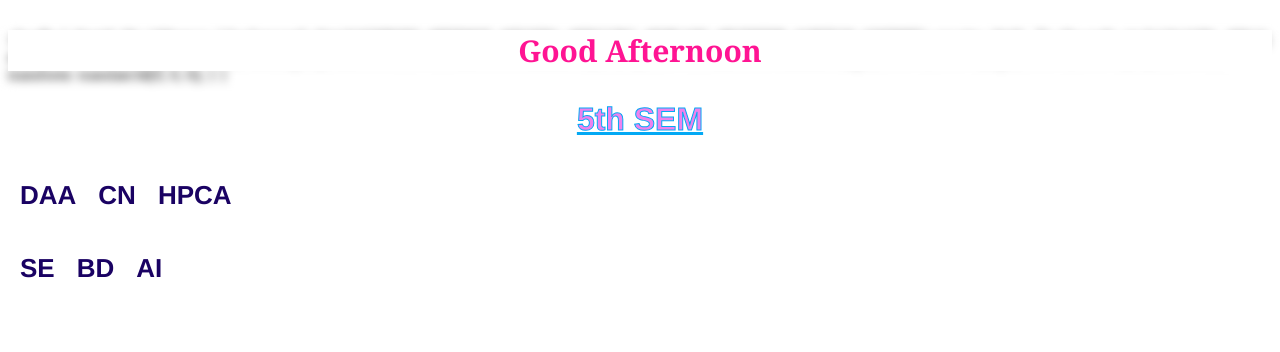
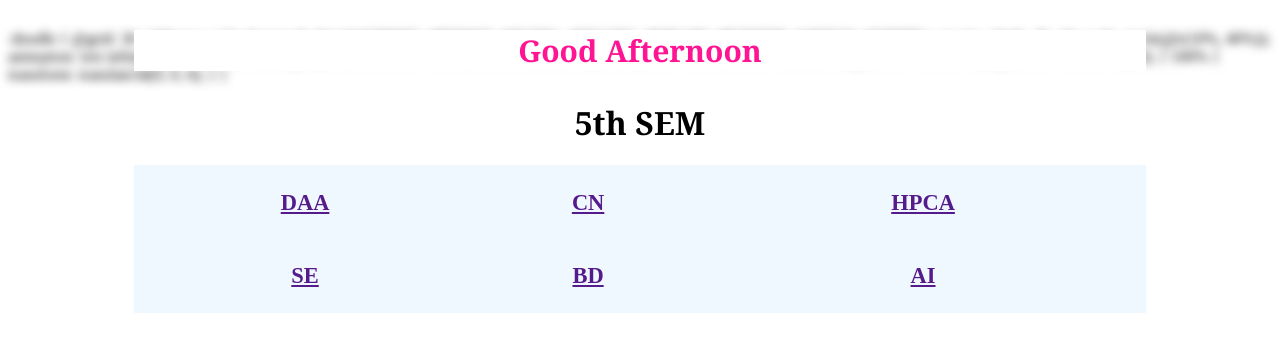
Before and after one commit to Sayan3990/Class-links, a plain HTML site: page index.html in a window 1280 px wide. Drawn offline with Linux system fonts and the light colour scheme.

Commit message:
Add files via upload

```diff
--- a/index.html
+++ b/index.html
@@ -34,10 +34,7 @@
     </css-doodle>
       <div class="class_links">
         <p id="greet" ></p>
-        <div class="list">
-        <ul>
         <h1>5th SEM</h1>
-          <li>
           <table>
             <tr>
               <td>
@@ -50,10 +47,6 @@
                 <h3><a class="Active" href="" target="_blank">HPCA</a></h3>
               </td>
             </tr>
-            </table>
-          </li>
-          <li>
-            <table>
             <tr>
               <td>
                 <h3><a class="Active" href="" target="_blank">SE</a></h3>
@@ -66,8 +59,6 @@
               </td>
             </tr>
           </table>
-          </li>
-        </ul>
       </div>
     </div>
 
@@ -83,7 +74,6 @@
             greet = 'Afternoon';
         else if (hrs >= 18 && hrs <= 24)
             greet = 'Evening';
-
         document.getElementById('greet').innerHTML = 'Good ' + greet;
 
     </script>
@@ -111,47 +101,21 @@
 
     .class_links {
       text-align: center;
+      width: 80%;
+      margin: 0 10%;
+    }
+    .class_links h1 {
+      font-size: 32px;
+      font-family: Cambria, Cochin, Georgia, Times, 'Times New Roman', serif
+    }
+    table {
+      background-color: aliceblue;
       width: 100%;
     }
-
-    .class_links ul li {
-      list-style: none;
+    td {
+      font-size: 1.2rem;
     }
 
-    .class_links ul li h3 a {
-      text-decoration: none;
-      font-size: 26px;
-      font-family: 'Franklin Gothic Medium', 'Arial Narrow', Arial, sans-serif;
-    }
-
-    .class_links ul h1 {
-      font-size: 32px;
-      text-decoration: underline;
-      font-family: 'Franklin Gothic Medium', 'Arial Narrow', Arial, sans-serif;
-    }
-
-    .class_links ul h1:nth-child(1) {
-      color: violet;
-      -webkit-text-stroke: 1px #03a9f4;
-    }
-
-    .Active {
-      border-radius: 8px;
-      padding: 5px 10px;
-      color: #1a0263;
-    }
-    .Active:hover {
-      color: whitesmoke;
-      background-color: #1a0263;
-    }
-
-     .Myclassdiv {
-       background-color: aqua;
-    }
-
-    .list {
-      backdrop-filter: blur(10px);
-    }
     </style>
 
   </body>
```
Lines whose indentation alone changed are shown as unchanged.
